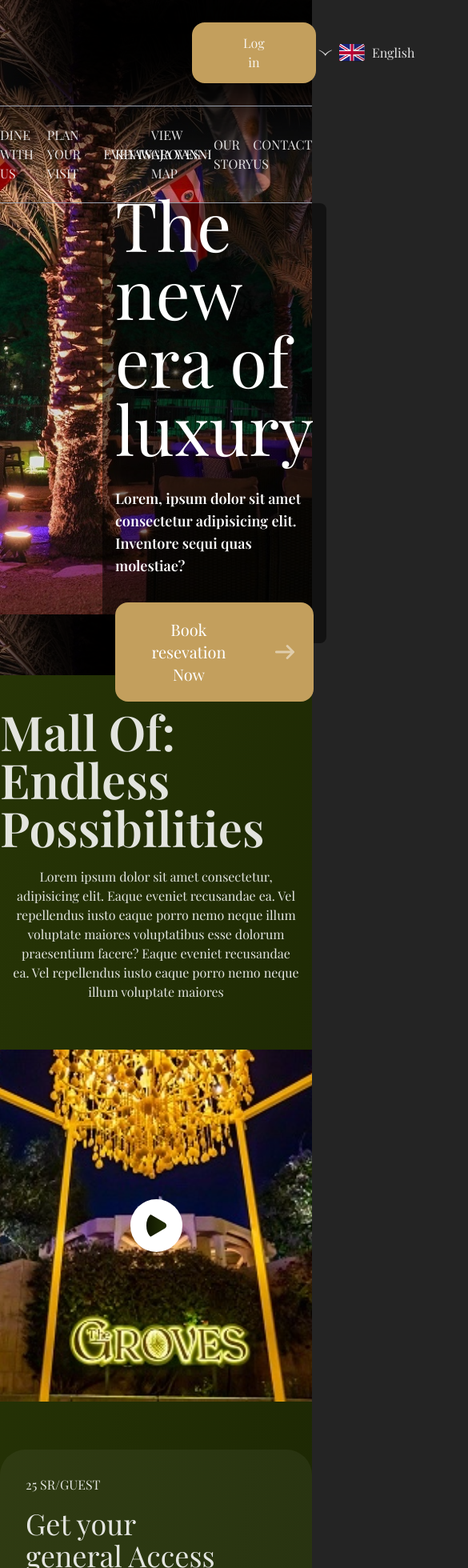
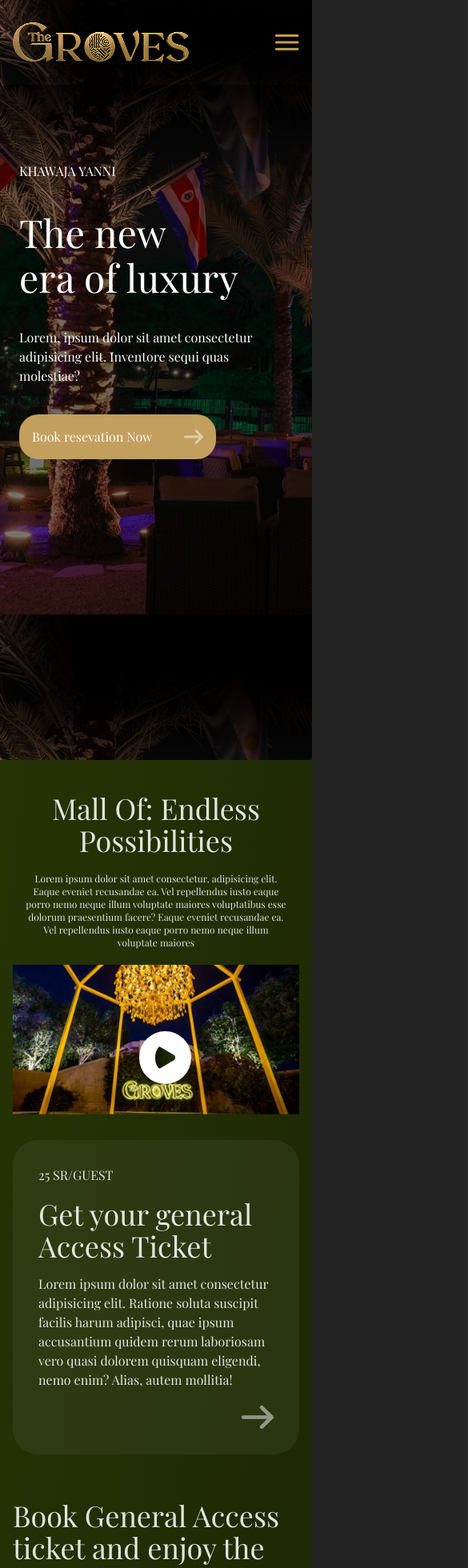
Before and after one commit to Shahrukh-butt804/react-test, a React (Vite) app: page / in a window 390 px wide. Shown: the top 1960 px of the page at 80% size, 585 px wide, since content can reach past the window. Built offline with nearby package versions, Linux system fonts and the light colour scheme; a web font is replaced by a local one.

Commit message:
Refactor components for improved responsiveness and styling; add hamburger menu icon

```diff
--- a/src/components/BookTicket.tsx
+++ b/src/components/BookTicket.tsx
@@ -19,12 +19,12 @@
 
 
     return (
-        <div className="flex flex-col gap-10 px-32 mt-24">
-            <h1 className="text-5xl  max-w-3xl">Book General Access ticket and enjoy the attractions for free</h1>
+        <div className="flex flex-col gap-10 px-4 md:px-32 mt-4 md:mt-24">
+            <h1 className="text-4xl md:text-6xlleading-10 md:leading-18 md:max-w-3xl">Book General Access ticket and enjoy the attractions for free</h1>
 
             <button className="px-6 py-5 flex items-center gap-10 themeColor rounded-2xl self-start text-xl">Book General Access Ticket <img className="w-6 h-6" src={imageUrl("arrow.svg")} alt="arrow-right" /></button>
 
-            <div className="flex gap-8">
+            <div className="flex flex-col md:flex-row gap-8">
                 {images.map((image, index) => (
                     <div key={index} className={`rounded-3xl flex flex-col items-center justify-center`} >
                         <img src={image.src} alt={image.alt} />
--- a/src/components/ExperienceSection.tsx
+++ b/src/components/ExperienceSection.tsx
@@ -15,14 +15,15 @@
 
 
     return (
-        <div className="flex flex-col gap-10 px-32 mt-24">
-            <div className="flex gap-8">
+        <div className="flex flex-col gap-10 py-2 px-4 md:px-32 mt-0 md:mt-24">
+            <div className="flex flex-col md:flex-row items-start gap-8">
 
                 <div className={`rounded-3xl flex flex-col items-center justify-center max-w-md gap-8`} >
-                    <h1 className="text-6xl max-w-3xl font-semibold leading-18">Curate Your Experience as you like</h1>
-                    <button className="px-6 py-5 flex items-center gap-10 themeColor rounded-2xl self-start text-xl">Book Tickets <img className="w-6 h-6" src={imageUrl("arrow.svg")} alt="arrow-right" /></button>
+                    <h1 className="text-4xl md:text-6xl md:max-w-3xl leading-10 md:leading-18">Curate Your Experience as you like</h1>
+                    <button className="px-4 md:px-6 py-4 md:py-5 flex items-center gap-10 themeColor rounded-3xl self-start text-md md:text-xl text-start ">Book general Access Tickets <img className="w-6 h-6" src={imageUrl("arrow.svg")} alt="arrow-right" /></button>
                 </div>
 
+                <div className="flex flex-col md:flex-row items-start gap-8">
                     {images.map((image, index) => (
                         <div key={index} className={`rounded-3xl flex flex-col items-center justify-center`} >
                             <img src={image.src} alt={image.alt} />
@@ -32,5 +33,7 @@
                 </div>
 
             </div>
+
+        </div>
     )
 }
--- a/src/components/FindYourPlaceSection.tsx
+++ b/src/components/FindYourPlaceSection.tsx
@@ -2,15 +2,15 @@
 
 export default function FindYourPlaceSection() {
     return (
-        <div className="min-h-screen">
-            <div className={`flex justify-center gap-14 items-center text-white `}>
+        <div className="md:min-h-screen">
+            <div className={`flex flex-col-reverse md:flex-row justify-center md:gap-14 items-center text-white `}>
                 <img src={imageUrl("map.png")} alt="" />
 
-                <div className="flex flex-col justify-center gap-8   p-4 rounded-lg h-full">
-                    <h6 className='text-xl'>Experience the Groves</h6>
-                    <h1 className="text-6xl leading-none">Find your place</h1>
-                    <p className="text-lg font-semibold max-w-lg">Lorem, ipsum dolor sit amet consectetur adipisicing elit. Inventore sequi quas molestiae?</p>
-                    <button className="px-6 py-5 flex items-center gap-10 themeColor rounded-2xl self-start text-xl">Open the Map <img className="w-6 h-6" src={imageUrl("arrow.svg")} alt="arrow-right" /></button>
+                <div className="flex flex-col justify-center gap-5 md:gap-8 p-4 rounded-lg h-full">
+                    <h6 className='text-xl tracking-widest'>Experience the Groves</h6>
+                    <h1 className="text-4xl md:text-6xl leading-none">Find your place</h1>
+                    <p className="md:text-lg tracking-wide max-w-lg">Lorem, ipsum dolor sit amet consectetur adipisicing elit. Inventore sequi quas molestiae?</p>
+                    <button className="px-6 py-4 md:py-5 flex items-center gap-10 themeColor rounded-3xl self-start text-xl">Open the Map <img className="w-6 h-6" src={imageUrl("arrow.svg")} alt="arrow-right" /></button>
                 </div>
             </div>
         </div>
--- a/src/components/Header.tsx
+++ b/src/components/Header.tsx
@@ -2,11 +2,13 @@
 
 export default function Header() {
   return (
-    <div className="flex justify-between items-center p-7 px-32 bg-transparent">
+    <div className="flex justify-between items-center p-7 px-4 md:px-5 lg:px-32 bg-transparent">
       <div>
         <img src={imageUrl("logo.png")} alt="Logo" />
       </div>
-      <ul className="flex gap-7 items-center">
+
+
+      <ul className="gap-7 items-center hidden md:flex">
         <li><img src={imageUrl("tiktok.png")} alt="TikTok" /></li>
         <li><img src={imageUrl("insta.png")} alt="Instagram" /></li>
         <li><img src={imageUrl("x.png")} alt="X" /></li>
@@ -16,6 +18,9 @@
 
         <li className="flex justify-center items-center gap-2"><span className="inline-block rotate-90 text-3xl">›</span> <img src={imageUrl("flag.png")} alt="Flag" />English</li>
       </ul>
+
+      <img className="md:hidden" src={imageUrl("ham-burger.png")} alt="Hamburger menu" />
+
     </div>
   )
 }
--- a/src/components/HeroSection.tsx
+++ b/src/components/HeroSection.tsx
@@ -8,14 +8,13 @@
             <Header />
             <Navbar />
 
-            <div className={`h-137.5 flex justify-start items-center text-white px-32`}
-
+            <div className={`md:h-137.5 flex justify-start items-center text-white md:px-32`}
             >
-                <div className="flex flex-col justify-center gap-8 max-w-lg bg-black/50 p-4 rounded-lg h-full">
+                <div className="flex flex-col justify-start md:justify-center pt-24 gap-9 w-screen h-screen md:h-full md:max-w-lg bg-black/50 p-4 rounded-lg px-6 md:px-0">
                     <h6 >KHAWAJA YANNI</h6>
-                    <h1 className="text-[85px] leading-none">The new era of luxury</h1>
-                    <p className="text-lg font-semibold">Lorem, ipsum dolor sit amet consectetur adipisicing elit. Inventore sequi quas molestiae?</p>
-                    <button className="px-6 py-5 flex items-center gap-10 themeColor rounded-2xl self-start text-xl">Book resevation Now <img className="w-6 h-6" src={imageUrl("arrow.svg")} alt="arrow-right" /></button>
+                    <h1 className="text-5xl md:text-7xl leading-14 md:leading-18">The new <br /> era of luxury</h1>
+                    <p className=" font-extralight md:text-lg ">Lorem, ipsum dolor sit amet consectetur adipisicing elit. Inventore sequi quas molestiae?</p>
+                    <button className="px-4 md:px-6 py-4 md:py-5 flex items-center gap-10 themeColor rounded-3xl self-start text-md md:text-xl text-start ">Book resevation Now <img className="w-6 h-6" src={imageUrl("arrow.svg")} alt="arrow-right" /></button>
                 </div>
             </div>
         </div>
--- a/src/components/MallSection.tsx
+++ b/src/components/MallSection.tsx
@@ -2,23 +2,24 @@
 
 export default function MallSection() {
     return (
-        <div className="flex justify-center items-center">
+        <div className="flex justify-center items-center px-4 md:px-0">
             <div className="flex flex-col gap-5 py-10 justify-center items-center max-w-4xl">
-                <h1 className="text-6xl font-semibold">Mall Of: Endless Possibilities</h1>
-                <p className="text-center px-4">Lorem ipsum dolor sit amet consectetur, adipisicing elit. Eaque eveniet recusandae ea. Vel repellendus iusto eaque porro nemo neque illum voluptate maiores voluptatibus esse dolorum praesentium facere?  Eaque eveniet recusandae ea. Vel repellendus iusto eaque porro nemo neque illum voluptate maiores </p>
+                <h1 className="text-4xl md:text-6xlleading-10 md:leading-18 text-center">Mall Of: Endless Possibilities</h1>
+                <p className="text-xs md:text-lg text-center px-4">Lorem ipsum dolor sit amet consectetur, adipisicing elit. Eaque eveniet recusandae ea. Vel repellendus iusto eaque porro nemo neque illum voluptate maiores voluptatibus esse dolorum praesentium facere?  Eaque eveniet recusandae ea. Vel repellendus iusto eaque porro nemo neque illum voluptate maiores </p>
 
-                <div className="h-110 my-10 w-full bg-center bg-no-repeat flex justify-center items-center" style={{ backgroundImage: "url('/images/mall.png')" }}>
-                    <img className="bg-white ps-5 p-4 rounded-full" src={imageUrl("play.png")} alt="play-icon" />
+                <div className="md:my-10 w-full bg-center bg-no-repeat flex justify-center items-center relative">
+                    <img className="" src={imageUrl("mall.png")} alt="play-icon" />
+                    <img className="bg-white ps-5 p-4 rounded-full absolute top-[42%] left-[44%]" src={imageUrl("play.png")} alt="play-icon" />
                 </div>
 
-                <div className="bg-white/5 p-8 flex justify-between items-center rounded-4xl max-w-4xl">
+                <div className="bg-white/5 p-8 flex flex-col gap-5 md:gap-0 md:flex-row justify-between items-center rounded-4xl max-w-4xl">
                     <div className="flex flex-col gap-4">
                         <p>25 SR/GUEST</p>
                         <p className="text-4xl">Get your general Access Ticket</p>
                         <p className="font-light">Lorem ipsum dolor sit amet consectetur adipisicing elit. Ratione soluta suscipit facilis harum adipisci, quae ipsum accusantium quidem rerum laboriosam vero quasi dolorem quisquam eligendi, nemo enim? Alias, autem mollitia!</p>
                     </div>
 
-                    <img className="ps-5 p-4 rounded-full" src={imageUrl("arrow.svg")} alt="arrow-right" />
+                    <img className="ps-5 md:p-4 rounded-full self-end md:self-auto" src={imageUrl("arrow.svg")} alt="arrow-right" />
 
                 </div>
 
--- a/src/components/Navbar.tsx
+++ b/src/components/Navbar.tsx
@@ -1,7 +1,7 @@
 
 export default function Navbar() {
   return (
-      <ul className="flex justify-evenly items-center uppercase py-6 border-t border-b border-gray-400 bg-transparent">
+    <ul className="justify-evenly items-center uppercase py-6 border-t border-b border-gray-400 bg-transparent hidden md:flex">
       <li>dine with us</li>
       <li>plan your visit</li>
       <li>events</li>
```
Also changed, not shown: src/components/CardSection.tsx (+8 -8 lines), src/components/Footer.tsx (+12 -12 lines), public/images/ham-burger.png (added). Lines whose indentation alone changed are shown as unchanged.
